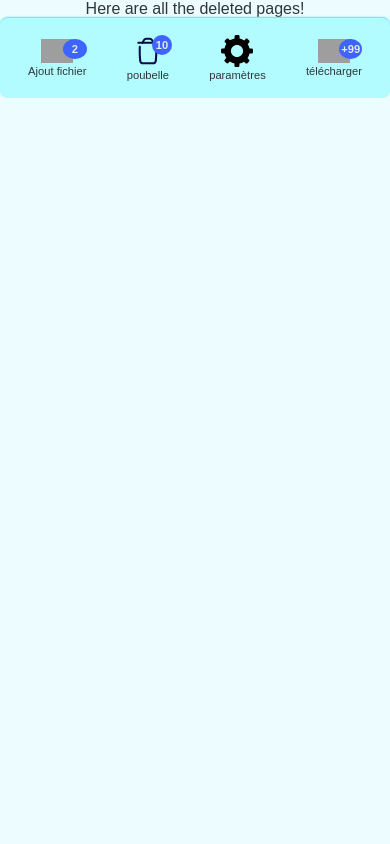
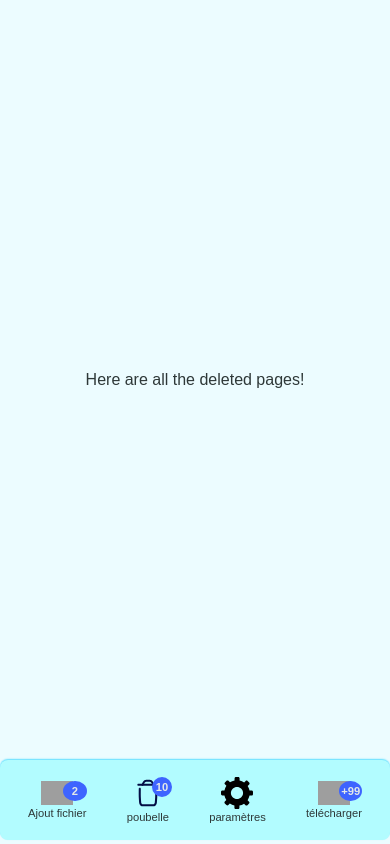
Before and after one commit to jonitoh/pdf-finesseur, a React (Create React App) app: page /bin in a window 390 px wide. Built offline with nearby package versions, Linux system fonts and the light colour scheme; grey boxes are pictures that could not be loaded.

Commit message:
fix bug on Navbar (size on desktop view and position on mobile view)

```diff
--- a/src/App.css
+++ b/src/App.css
@@ -22,6 +22,7 @@
     /* Border */
     --radius: 0.5rem;
 }
+
 
 /*** 1.0 - Reset ***/
 *,
@@ -51,20 +52,24 @@ body {
     display: flex;
     flex-direction: row;
     background-color: var(--color-background-light);
-  height: 100%;
+    height: 100vh;
     overflow: hidden;
 }
 
 /*-- navbar area --*/
 .app__nav {
-  flex: 10%;
+    flex-grow: 1;
+    flex-shrink: 1;
+    flex-basis: 10%;
     order: -1;
     display: flex;
 }
 
 /*-- main area --*/
 .app__main {
-  flex: 90%;
+    flex-grow: 1;
+    flex-shrink: 1;
+    flex-basis: 90%;
     display: flex;
     justify-content: space-around;
     overflow: auto;
@@ -79,12 +84,13 @@ body {
 
     /*-- navbar area --*/
     .app__nav {
-      flex: 0;
+        flex-basis: 0%;
         order: 0;
     }
 
     /*-- main area --*/
     .app__main {
-      flex: 80%;
+        flex-basis: 80%;
     }
+
 }
--- a/src/components/Navbar/SimpleNavbar/SimpleNavbar.css
+++ b/src/components/Navbar/SimpleNavbar/SimpleNavbar.css
@@ -0,0 +1,3 @@
+.navbar-simple {
+    width: 100%;
+}
```
Also changed, not shown: src/App.js (+3 -4 lines). Lines whose indentation alone changed are shown as unchanged.
